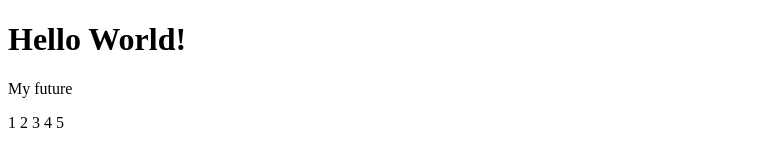
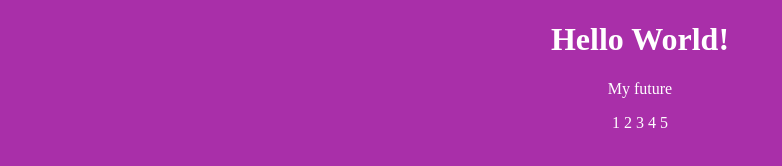
Before and after one commit to Rudy870103/test, a plain HTML site: page index.html in a window 1280 px wide. Shown: the whole page, without its empty margins (0-782 px from the left). Drawn offline with Linux system fonts and the light colour scheme.

Commit message:
增加CSS美化

```diff
--- a/index.html
+++ b/index.html
@@ -4,6 +4,13 @@
     <meta charset="UTF-8">
     <meta name="viewport" content="width=device-width, initial-scale=1.0">
     <title>github練習</title>
+    <style>
+        *{
+            background: rgb(169, 47, 169);
+            color: white;
+            text-align: center;
+        }
+    </style>
 </head>
 <body>
     <h1>Hello World!</h1>
```
